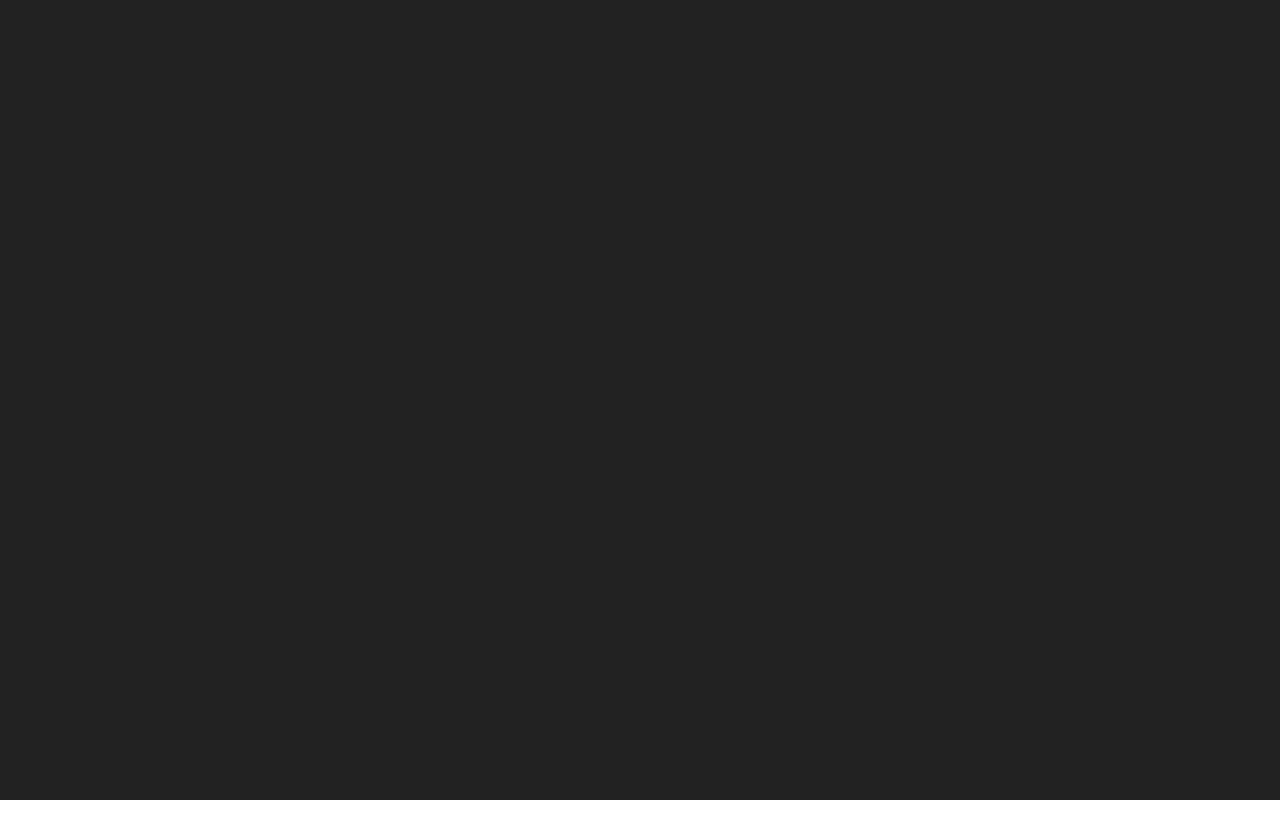
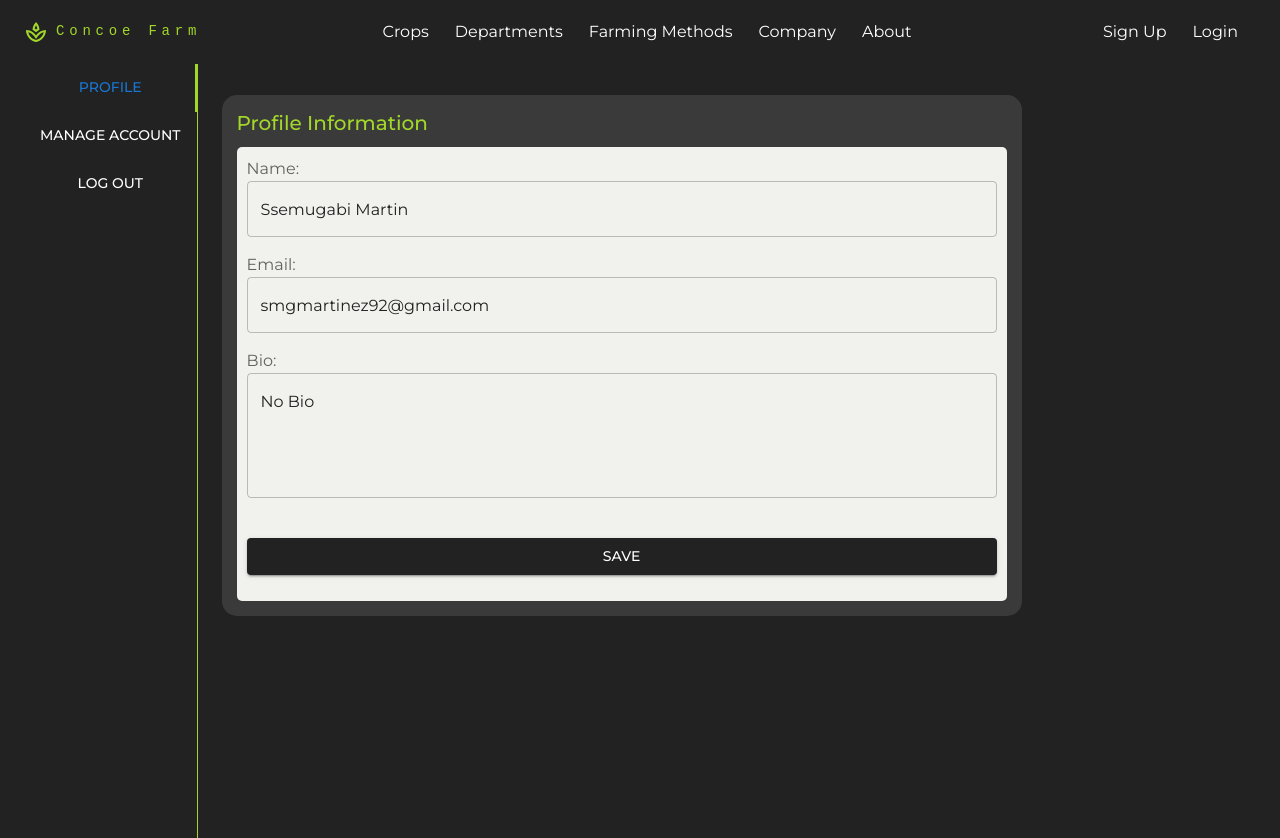
Before and after one commit to don336/Concoe-frontend, a React (Vite) app: page /Account in a window 1280 px wide. Before the commit this address had no page. Shown: the top 838 px of the page. Before the commit the page ends 800 px from the top, so only its background shows below. Built offline with nearby package versions, Linux system fonts and the light colour scheme.

Commit message:
Refactored code and style

```diff
--- a/src/App.jsx
+++ b/src/App.jsx
@@ -10,6 +10,7 @@ import { store } from "./redux/store";
 import Home from "./features/Home/Home";
 import Crops from "./features/Crop/Layout/Crops";
 import getWeather from "./utils/weather";
+import Account from "./components/Account/Account";
 function App() {
   getWeather();
   return (
@@ -22,6 +23,7 @@ function App() {
             <Route path="/Login" exact element={<Login />} />
             <Route path="/" exact element={<Home />} />
             <Route path="/Crops" exact element={<Crops />} />
+            <Route path="/Account" exact element={<Account />} />
           </Routes>
         </Router>
       </Provider>
--- /dev/null
+++ b/src/components/Account/Account.jsx
@@ -0,0 +1,167 @@
+import React, { useState, useEffect } from "react";
+import {
+  Container,
+  Box,
+  Typography,
+  Tabs,
+  Tab,
+  FormLabel,
+  TextField,
+  Grid,
+} from "@mui/material";
+
+import { ProfileBox, Styledbox, TabBox } from "./account.style";
+import Navbar from "../../components/Navbar/Navbar";
+import PropTypes from "prop-types";
+import CustomButton from "../../elements/customButton/customButton";
+import { COLORS } from "../../Styles/theme";
+import { useTheme } from "@emotion/react";
+function TabPanel(props) {
+  const { children, value, index, ...other } = props;
+
+  return (
+    <div
+      role="tabpanel"
+      hidden={value !== index}
+      id={`vertical-tabpanel-${index}`}
+      aria-labelledby={`vertical-tab-${index}`}
+      {...other}
+    >
+      {value === index && <Box sx={{ p: 3 }}>{children}</Box>}
+    </div>
+  );
+}
+
+TabPanel.propTypes = {
+  children: PropTypes.node,
+  index: PropTypes.number.isRequired,
+  value: PropTypes.number.isRequired,
+};
+
+function a11yProps(index) {
+  return {
+    id: `vertical-tab-${index}`,
+    "aria-controls": `vertical-tabpanel-${index}`,
+  };
+}
+const Account = () => {
+  const [value, setValue] = useState(0);
+  const [disabled, setDisabled] = useState(false);
+  const theme = useTheme();
+  const handleChange = (event, newValue) => {
+    setValue(newValue);
+  };
+  const handleSubmit = (e) => {
+    e.preventdefault();
+  };
+  const handleStateChange = () => {
+    // e.preventdefault();
+    setDisabled(true);
+    console.log(disabled);
+  };
+  return (
+    <Container maxWidth="xl">
+      <Navbar />
+      <TabBox>
+        <Tabs
+          orientation="vertical"
+          variant="scrollable"
+          textColor="primary"
+          indicatorColor="secondary"
+          TabIndicatorProps={{
+            style: { background: "#a2d729" },
+          }}
+          TabTextColorProps={{
+            style: { color: "#a2d729" },
+          }}
+          value={value}
+          onChange={handleChange}
+          aria-label="Vertical tabs example"
+          sx={{ borderRight: 1, borderColor: "#a2d729" }}
+        >
+          <Tab label="Profile" {...a11yProps(0)} sx={{ color: "#fff" }} />
+          <Tab
+            label="Manage Account"
+            {...a11yProps(1)}
+            sx={{ color: "#fff" }}
+          />
+          <Tab label="Log Out" {...a11yProps(2)} sx={{ color: "#fff" }} />
+        </Tabs>
+        <TabPanel value={value} index={0}>
+          <ProfileBox>
+            <span className="primary">
+              {" "}
+              <Typography variant="h4">Profile Information</Typography>
+            </span>
+            <Styledbox component="div">
+              <Grid container spacing={2}>
+                <Grid item xs={12}>
+                  <FormLabel>Name:</FormLabel>
+                  <TextField
+                    disabled={disabled}
+                    required
+                    fullWidth
+                    name="name"
+                    value="Ssemugabi Martin"
+                    type="text"
+                    id="name"
+                    onChange={handleChange}
+                  />
+                </Grid>
+                <Grid item xs={12}>
+                  <FormLabel>Email:</FormLabel>
+                  <TextField
+                    disabled={disabled}
+                    required
+                    fullWidth
+                    name="email"
+                    value="smgmartinez92@gmail.com"
+                    type="email"
+                    id="email"
+                    onChange={handleChange}
+                  />
+                </Grid>
+                <Grid item xs={12}>
+                  <FormLabel>Bio:</FormLabel>
+                  <TextField
+                    disabled={disabled}
+                    required
+                    fullWidth
+                    name="bio"
+                    value="No Bio"
+                    type="text"
+                    id="bio"
+                    maxRows={4}
+                    multiline
+                    rows={4}
+                    onChange={handleChange}
+                  />
+                </Grid>
+                <Grid item xs={12}>
+                  <CustomButton
+                    background={COLORS.ERIE_BLACK}
+                    variant="contained"
+                    onClick={disabled ? handleStateChange : handleSubmit}
+                    width="100%"
+                    margin={theme.spacing(3, 0, 2, 0)}
+                    hoverbackground={COLORS.YELLOW_GREEN}
+                  >
+                    Save
+                  </CustomButton>
+                </Grid>
+              </Grid>
+            </Styledbox>
+          </ProfileBox>
+        </TabPanel>
+        <TabPanel value={value} index={1}>
+          Item Two
+        </TabPanel>
+        <TabPanel value={value} index={2}>
+          Item Three
+        </TabPanel>
+      </TabBox>
+    </Container>
+  );
+};
+
+export default Account;
--- /dev/null
+++ b/src/components/Account/account.style.js
@@ -0,0 +1,43 @@
+import styled from "@emotion/styled";
+import {
+  Box as muiBox,
+  Stack as muiStack,
+  Link as muiLink,
+  Typography as muiTypography,
+  Grid as muiGrid,
+} from "@mui/material";
+import { COLORS } from "../../Styles/theme";
+
+export const SideBar = styled(muiStack)`
+  display: flex;
+  flex-direction: column;
+  padding: 10px;
+  border-right: 1px solid #a2d729;
+  width: 200px;
+  min-height: 100vh;
+`;
+
+export const ProfileBox = styled(muiBox)`
+  padding: 15px;
+  margin-top: 7px;
+  background: #3a3a3a;
+  border-radius: 15px;
+  color: ${COLORS.WHITE_SMOKE};
+  width: 800px;
+`;
+
+export const TabBox = styled(muiBox)`
+    flex-grow: 1;
+    background: inherit;
+    border-radius: "15px",
+    color: ${COLORS.WHITE_SMOKE};
+    display: flex;
+    min-height: 100vh;
+`;
+export const Styledbox = styled(muiBox)`
+  padding: 10px;
+  background: ${COLORS.WHITE_SMOKE};
+  border-radius: 5px;
+  color: ${COLORS.WHITE};
+  margin-top: 10px;
+`;
--- a/src/components/Navbar/Navbar.jsx
+++ b/src/components/Navbar/Navbar.jsx
@@ -22,9 +22,10 @@ import {
 
 import MenuIcon from "@mui/icons-material/Menu";
 import SpaOutlinedIcon from "@mui/icons-material/SpaOutlined";
+import AccountCircleIcon from "@mui/icons-material/AccountCircle";
 
 const pages = ["Crops", "Departments", "Farming Methods", "Company", "About"];
-const settings = ["Profile", "Account", "Dashboard", "Logout"];
+const settings = ["Account", "Logout"];
 
 const Navbar = () => {
   const [anchorElNav, setAnchorElNav] = React.useState(null);
@@ -147,7 +148,11 @@ const Navbar = () => {
           <Box sx={{ flexGrow: 0 }}>
             <Tooltip title="Open settings">
               <IconButton onClick={handleOpenUserMenu} sx={{ p: 0 }}>
-                <Avatar alt="Remy Sharp" src="/static/images/avatar/2.jpg" />
+                <AccountCircleIcon
+                  sx={{
+                    color: "#fff",
+                  }}
+                />
               </IconButton>
             </Tooltip>
             <Menu
@@ -168,7 +173,11 @@ const Navbar = () => {
             >
               {settings.map((setting) => (
                 <MenuItem key={setting} onClick={handleCloseUserMenu}>
-                  <Typography textAlign="center" variant="h4">{setting}</Typography>
+                  <CustomLink to={`/${setting}`}>
+                    <Typography textAlign="center" variant="h4">
+                      {setting}
+                    </Typography>
+                  </CustomLink>
                 </MenuItem>
               ))}
             </Menu>
--- a/src/components/Navbar/Navbar.style.js
+++ b/src/components/Navbar/Navbar.style.js
@@ -3,7 +3,7 @@ import {
   AppBar as muiAppbar,
   Box as muiBox,
 } from "@mui/material";
-import { Link as muiLink } from "react-router-dom";
+import { Link } from "react-router-dom";
 import styled from "@emotion/styled";
 import { COLORS } from "../../Styles/theme";
 
@@ -24,7 +24,7 @@ export const StyledAppBar = styled(muiAppbar)`
 export const StyledBox = styled(muiBox)`
   margin: auto;
 `;
-export const StyledLink = styled(muiLink)`
+export const StyledLink = styled(Link)`
   margin-right: 10px;
   text-decoration: none;
   border-radius: 15px;
@@ -33,16 +33,15 @@ export const StyledLink = styled(muiLink)`
   color: #fff;
   &:hover {
     cursor: pointer;
-    background: ${({ hoverbackground }) => hoverbackground || COLORS.ERIE_BLACK};
+    background: ${({ hoverbackground }) =>
+      hoverbackground || COLORS.ERIE_BLACK};
     box-shadow: ${({ boxshadow }) =>
       boxshadow ? "0rem 0.375rem 0.375rem rgba(0, 0, 0, 0.32)" : "auto"};
     color: ${({ hovercolor }) => hovercolor || COLORS.LIGHT_GREEN};
   }
-
-
 `;
 
-export const CustomLink = styled(muiLink)`
+export const CustomLink = styled(Link)`
   text-decoration: none;
   text-align: center;
   color: #333;
--- a/src/config/client.js
+++ b/src/config/client.js
@@ -1,3 +1,3 @@
 // export const baseUrl = `${process.env.REACT_APP_BASE_URL}api/v1/`
 
-export const baseUrl = `http://localhost:8000/api/v1/`;
+export const baseUrl = `https://concoe-coffee-and-foods-production.up.railway.app/api/v1/`;
--- a/src/features/Crop/Layout/CropDataGrid.jsx
+++ b/src/features/Crop/Layout/CropDataGrid.jsx
@@ -22,14 +22,14 @@ const columns = [
     field: "Acreage",
     headerName: "Acreage",
     type: "number",
-    width: 150,
+    width: 112,
     editable: true,
   },
   {
     field: "expectedYield",
     headerName: "Expected Yields",
     type: "number",
-    width: 150,
+    width: 140,
     editable: true,
   },
 ];
--- a/src/features/Crop/Layout/crops.style.js
+++ b/src/features/Crop/Layout/crops.style.js
@@ -16,13 +16,7 @@ export const WeatherBox = styled(muiBox)`
   padding: 10px;
   width: 100%;
   margin: auto;
-  background: linear-gradient(
-    0deg,
-    rgba(5, 5, 45, 1) 26%,
-    rgba(10, 25, 45, 0.773546918767507) 68%,
-    rgba(5, 9, 22, 1) 100%,
-    rgba(13, 15, 20, 1) 100%
-  );
+  background: #3a3a3a;
   border-radius: 15px;
   height: 400px;
 `;
--- a/src/index.css
+++ b/src/index.css
@@ -22,6 +22,11 @@
   border-radius: 5px;
 }
 
+.primary {
+  color: #a2d729;
+
+}
+
 /* @media screen and (max-width: 500px) {
   #root {
     height: 500vh;
```
